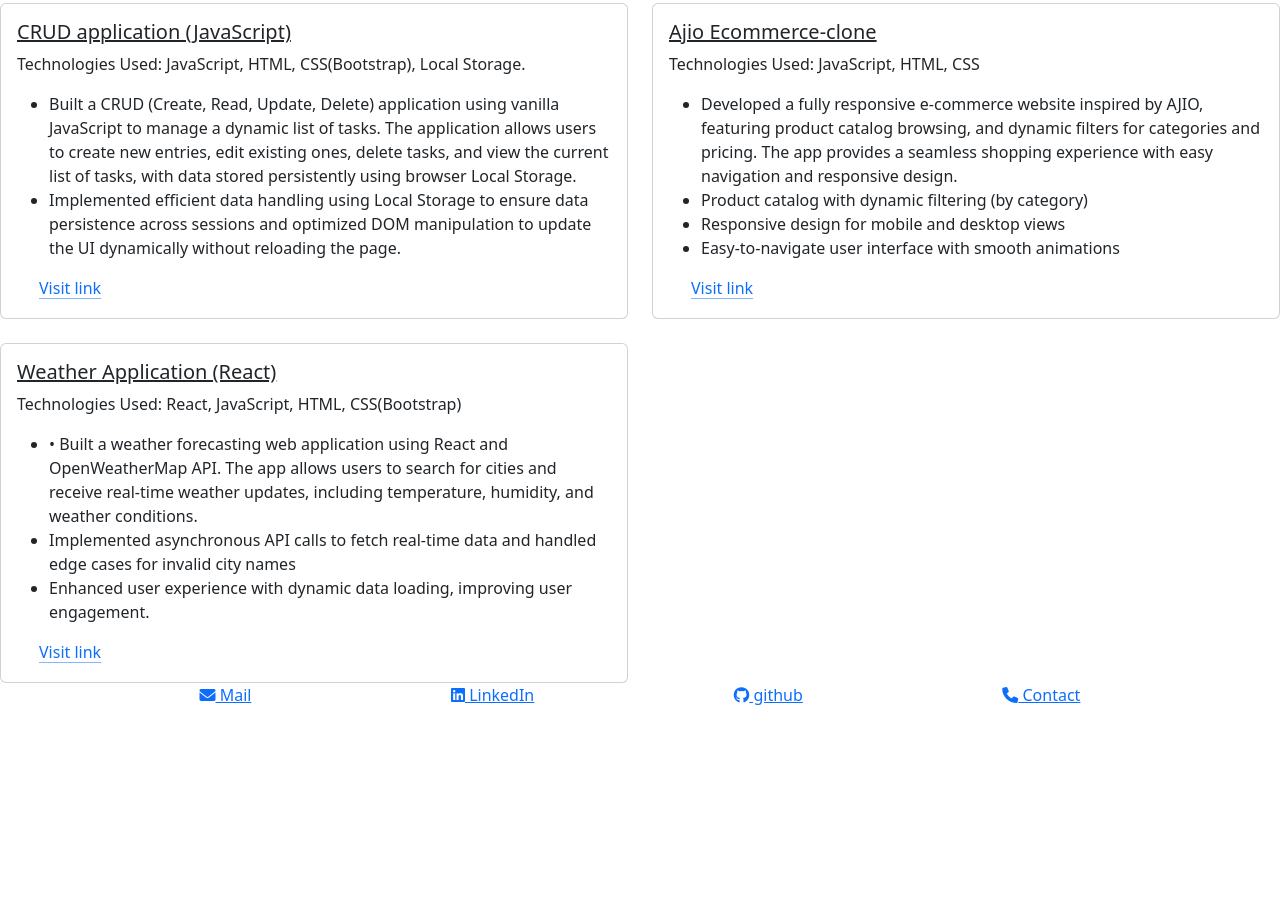
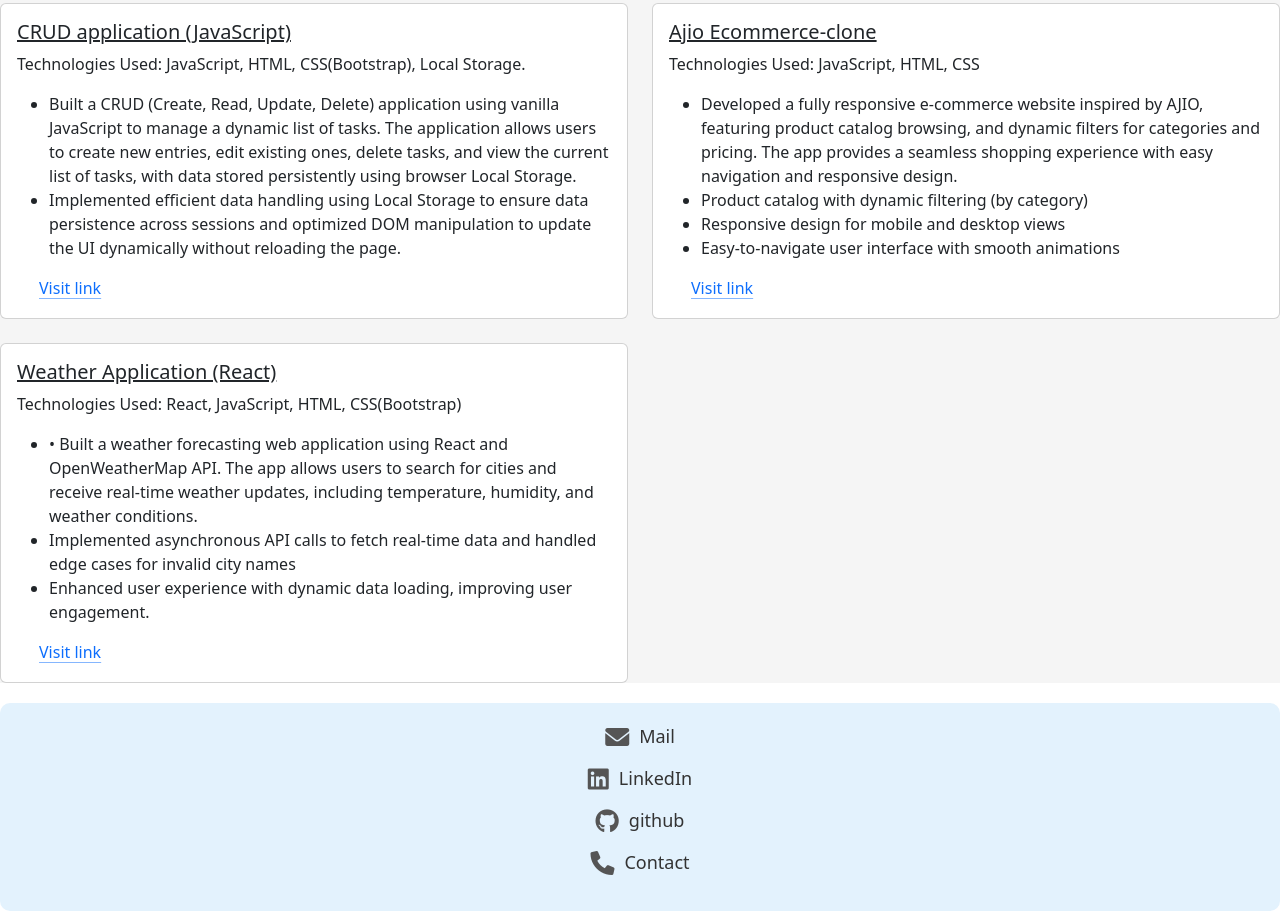
Before and after one commit to Gokul-E/portfolio, a plain HTML site: page index.html in a window 1280 px wide. Shown: the part 1277-2188 px from the top of the page. Before the commit the page ends 1984 px from the top, so only its background shows below. Drawn offline with nearby package versions, Linux system fonts and the light colour scheme.

Commit message:
Update style.css

```diff
--- a/style.css
+++ b/style.css
@@ -1,7 +1,16 @@
 *{
     margin: 0;
     padding: 0;
+  /* background-color:#e3f2fd; */
+    box-sizing: border-box;
+
 }
+html, body {
+    margin: 0;
+    padding: 0;
+    width: 100%;
+    height: 100%;
+  }
 .container{
     display: flex;
     flex-direction: column;
@@ -10,13 +19,15 @@
     margin-top: 10px;
     width: 100%;
     height: auto;
+
+
     }
 .profile-pic{
     width: 175px;
     border-radius: 50%;
     height: 150px;
     margin: 0 auto;
-    /* display: block; */
+    display: block;
 }
 .box-2{
     margin-top: 10px;
@@ -92,6 +103,10 @@
 .work h2{
     text-align: center;
 }
+.work{
+    background-color: #f5f5f5;
+
+}
 .work-title{
     font-weight:400;
     font-size: large;
@@ -113,12 +128,47 @@
 .card-title{
     text-decoration: underline;
 }
-.aboutme{
+/* .aboutme{
     display: flex;
     justify-content: space-evenly;
     flex-wrap: wrap;
 
+} */
+.aboutme {
+    display: flex;
+    flex-direction: column;
+    align-items: center;
+    justify-content: center;
+    background-color: #e3f2fd;
+    padding: 20px;
+    border-radius: 10px;
+    margin-top: 20px;
+    width: 100%;
 }
+
+.icon-link-1 {
+    text-decoration: none;
+    font-size: 18px;
+    color: #333;
+    display: flex;
+    align-items: center;
+    margin-bottom: 15px;
+
+}
+
+.icon-link-1 i {
+    font-size: 24px;
+    margin-right: 10px;
+    color: #555;
+}
+
+.icon-link-1:hover {
+    color: #1976d2; }
+
+.icon-link-1 i:hover {
+    color: #1976d2;
+}
+
 .footer li {
     list-style-type: none;
 
@@ -126,8 +176,6 @@
 .footer{
 text-decoration: underline;
 }
-
-
 
 .up-arrow{
     display: flex;
```
